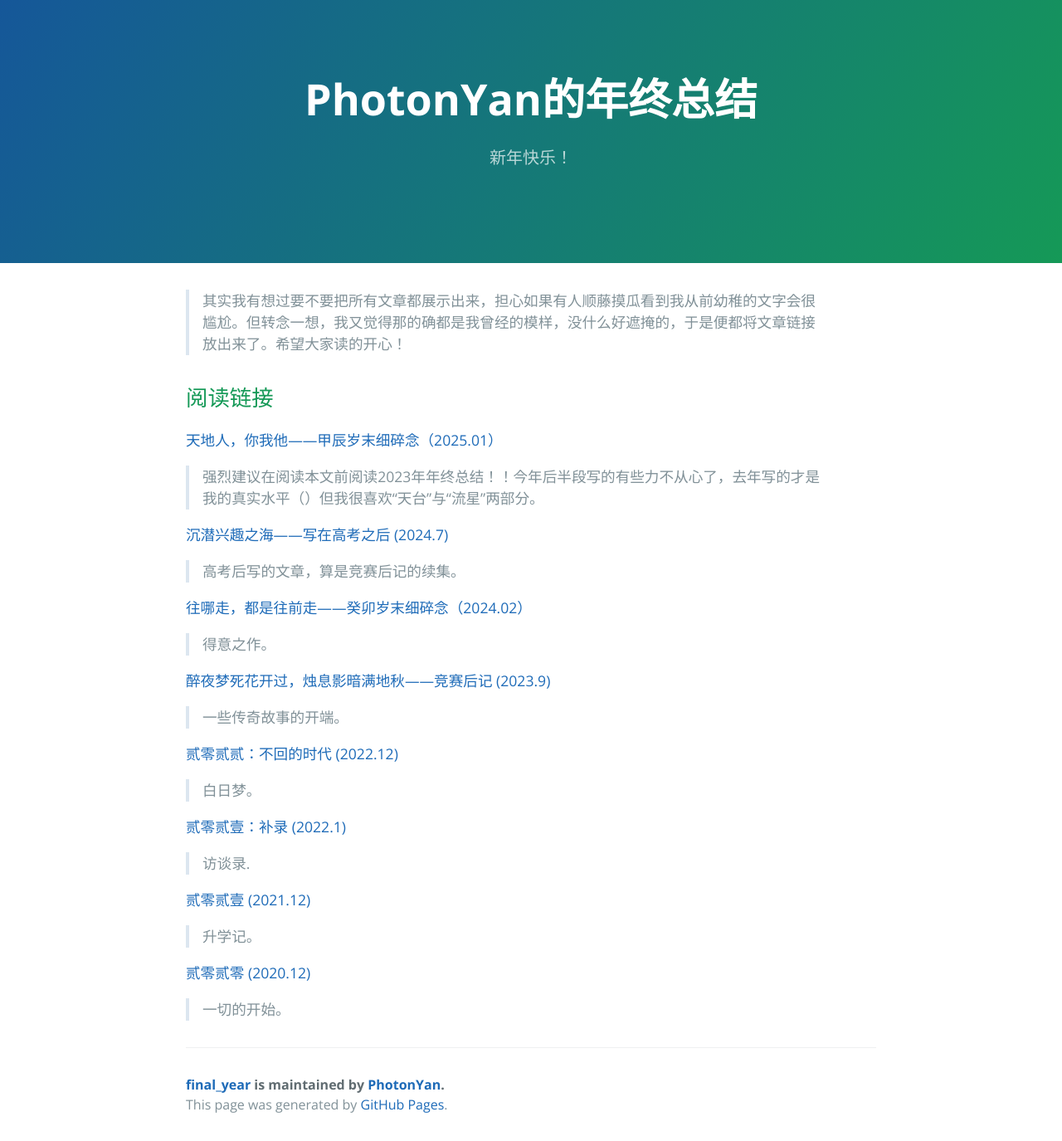
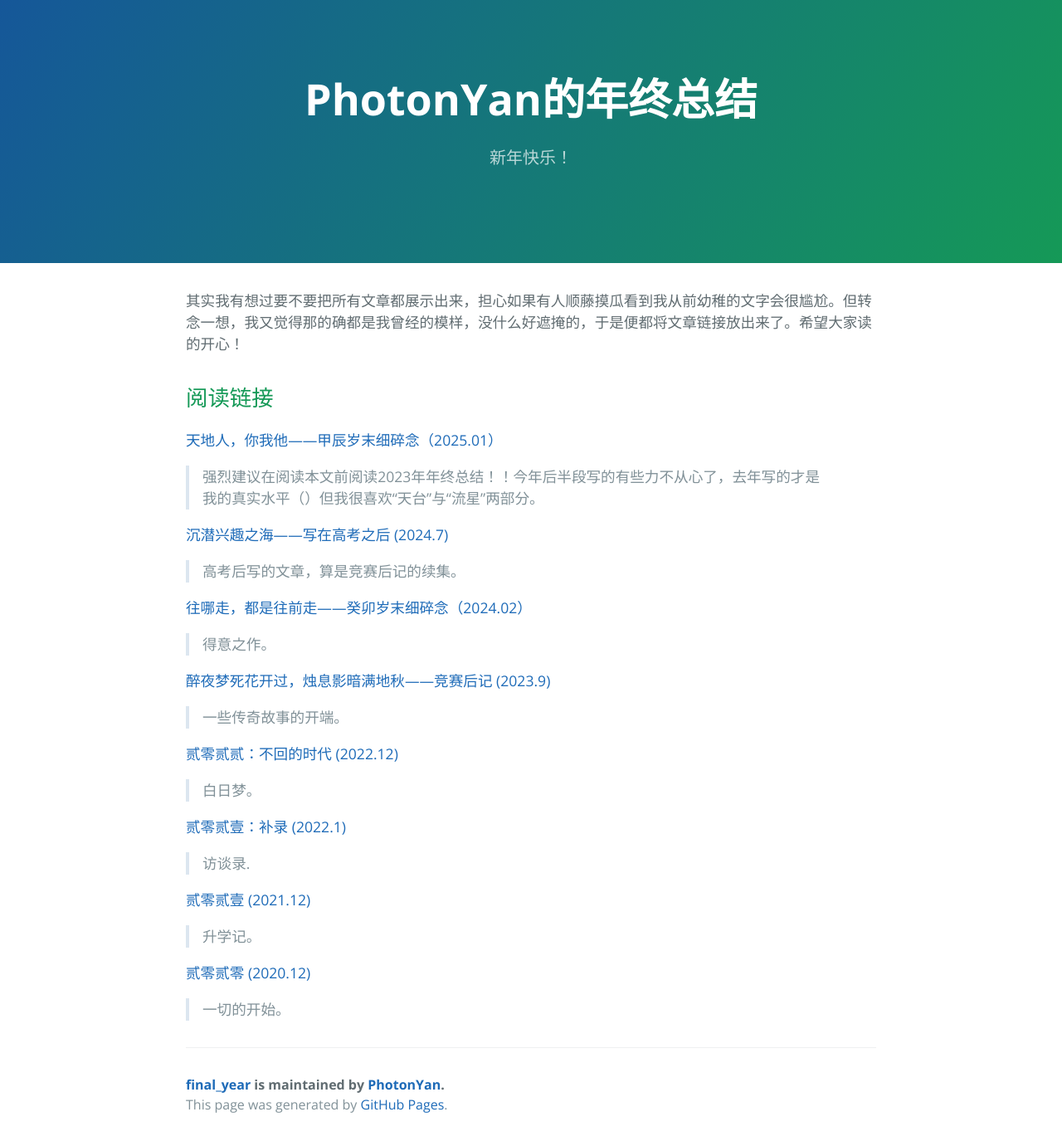
Before and after one commit to PhotonYan/final_year, a Jekyll site: the page built from index.md, in a window 1280 px wide. Shown: the whole page at 83% size. Built offline with Jekyll 4.4.1, drawn with Linux system fonts in a browser that asks for light colours.

Commit message:
finetune2

```diff
--- a/index.md
+++ b/index.md
@@ -1,7 +1,7 @@
 ---
 layout: default
 ---
-> 其实我有想过要不要把所有文章都展示出来，担心如果有人顺藤摸瓜看到我从前幼稚的文字会很尴尬。但转念一想，我又觉得那的确都是我曾经的模样，没什么好遮掩的，于是便都将文章链接放出来了。希望大家读的开心！
+其实我有想过要不要把所有文章都展示出来，担心如果有人顺藤摸瓜看到我从前幼稚的文字会很尴尬。但转念一想，我又觉得那的确都是我曾经的模样，没什么好遮掩的，于是便都将文章链接放出来了。希望大家读的开心！
 
 ## 阅读链接
 
```
